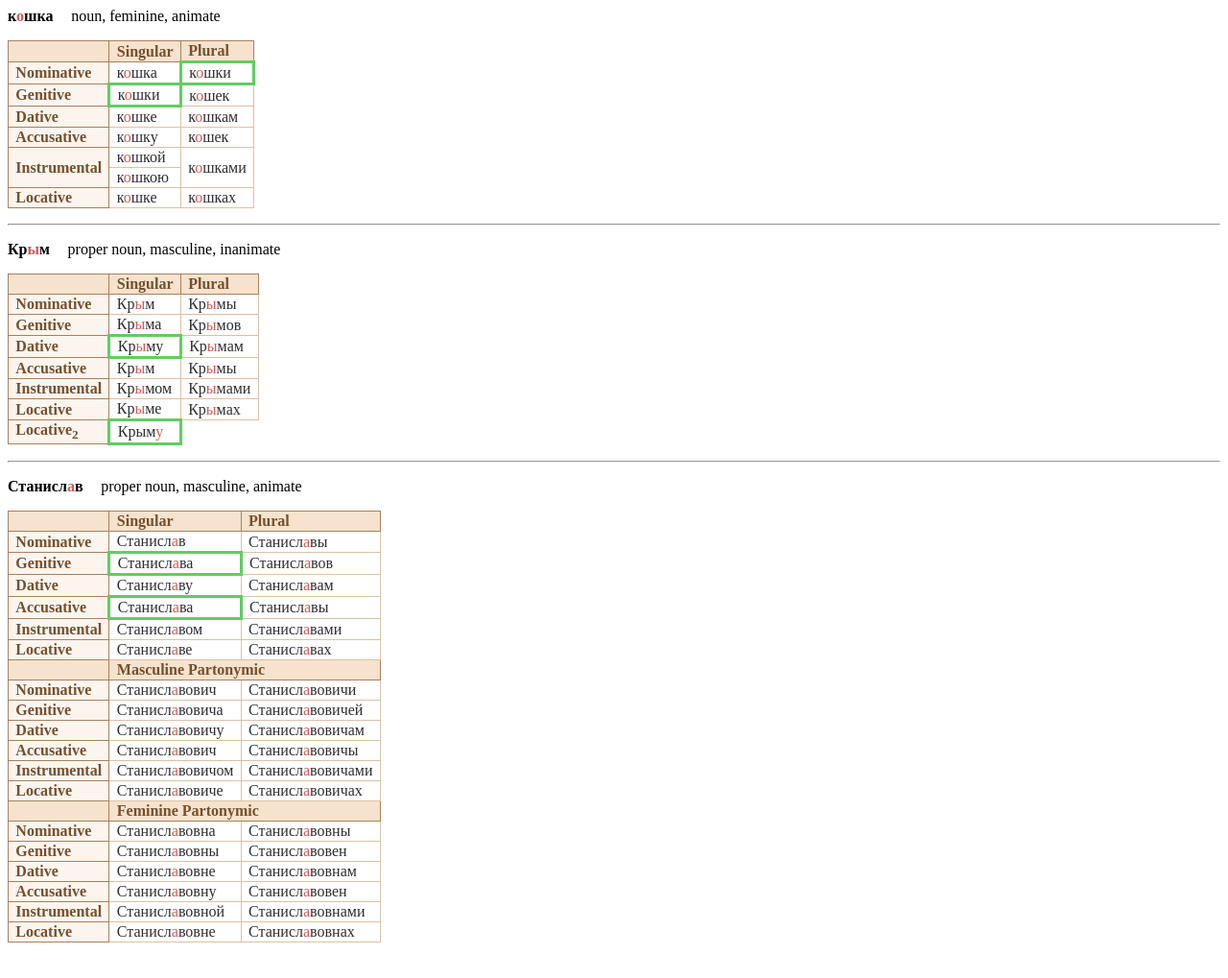
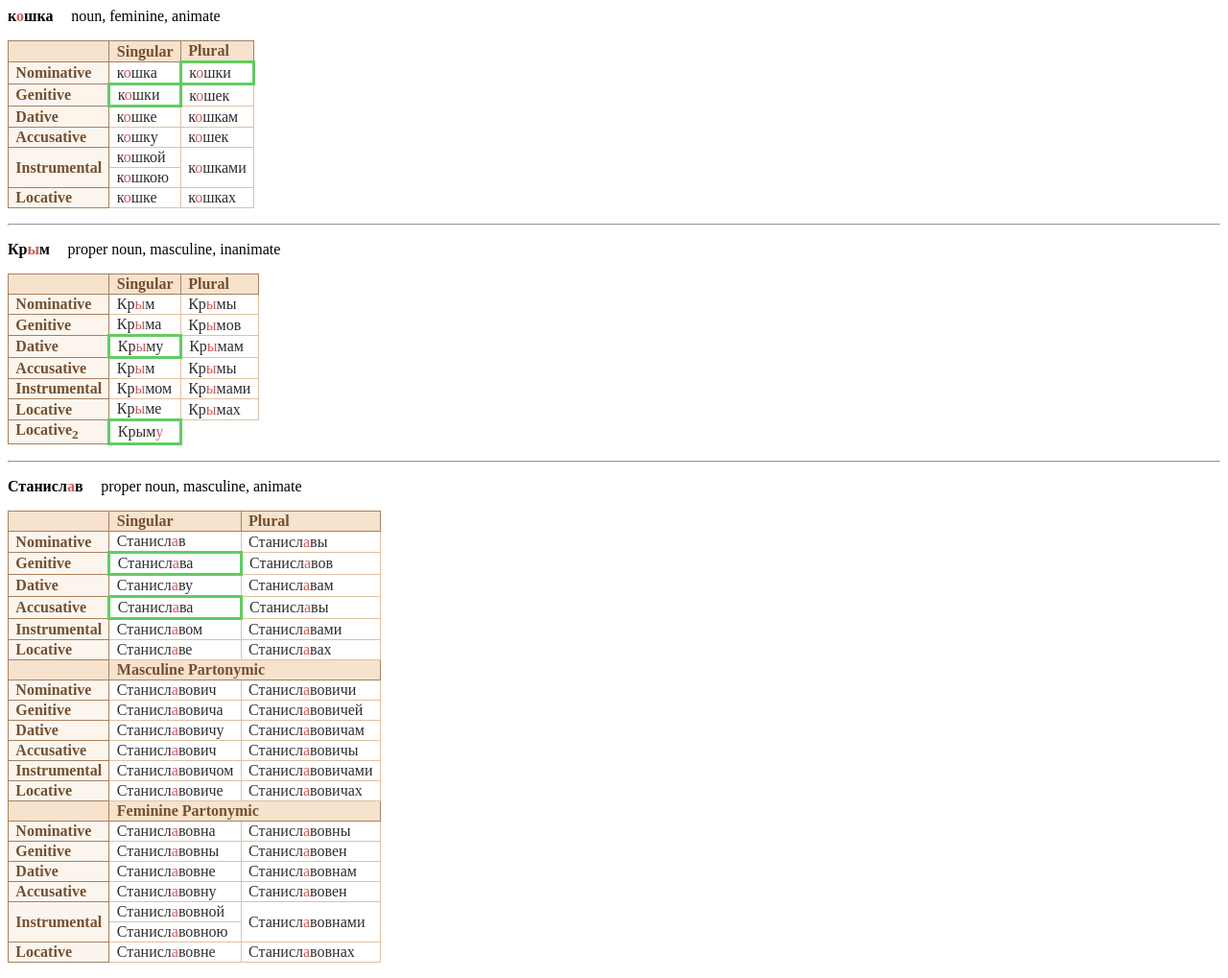
Before and after one commit to morpherltd/russiangram-chrome-extension, a browser extension: page tables/noun.html in a window 1280 px wide. Shown: the whole page at 96% size. Before the commit the page ends 998 px from the top, so only its background shows below. Drawn offline with Linux system fonts and the light colour scheme.

Commit message:
+Станиславовною

```diff
--- a/tables/noun.html
+++ b/tables/noun.html
@@ -217,9 +217,12 @@
             <td>Станисл<span class="stressed">а</span>вовен</td>
         </tr>
         <tr>
-            <th>Instrumental</th>
+            <th rowspan="2">Instrumental</th>
             <td>Станисл<span class="stressed">а</span>вовной</td>
-            <td>Станисл<span class="stressed">а</span>вовнами</td>
+            <td rowspan="2">Станисл<span class="stressed">а</span>вовнами</td>
+        </tr>
+        <tr>
+            <td>Станисл<span class="stressed">а</span>вовною</td>
         </tr>
         <tr>
             <th>Locative</th>
```
